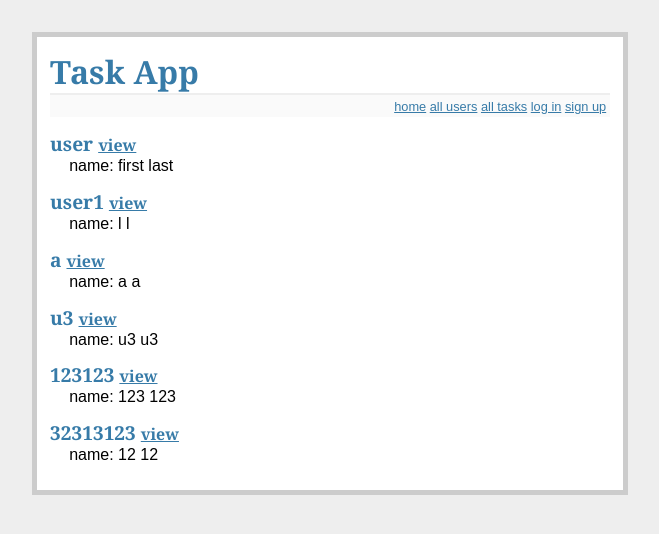
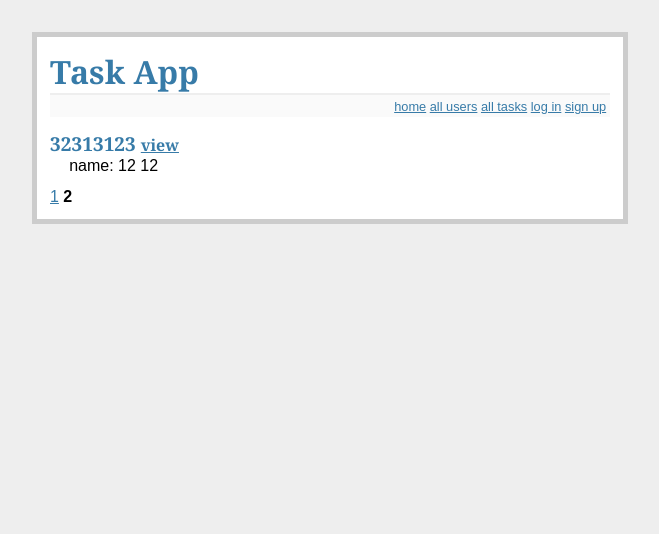
Before and after one commit to kurtkerwinko/flask-task-app, a Flask app: page /users/?page=2 in a window 1280 px wide. Shown: the top 534 px of the page, without its empty margins (310-969 px from the left). Run offline with Flask 2, Linux system fonts and the light colour scheme; data comes from the database, SQL or seed files in the repository; both versions use the stored data as it was after the commit.

Commit message:
Add users pagination

```diff
--- a/app/mod_tasks/controllers.py
+++ b/app/mod_tasks/controllers.py
@@ -26,9 +26,6 @@ def index():
   elif fltr == 'nc':
     tasks = Task.query.filter_by(completed_by=None)
   tasks = tasks.paginate(page, app.config["ITEMS_PER_PAGE"], False)
-  print("===================================")
-  print(app.jinja_env)
-  print("===================================")
   return render_template('tasks/index.html', tasks=tasks)
 
 @mod_tasks.route('/new', methods=['GET'])
--- a/app/mod_users/controllers.py
+++ b/app/mod_users/controllers.py
@@ -1,13 +1,14 @@
 from flask import Blueprint, request, render_template, abort, \
                   flash, g, session, redirect, url_for
-from app import db
+from app import app, db
 from app.mod_users.models import User
 
 mod_users = Blueprint('users', __name__, url_prefix='/users')
 
 @mod_users.route('/')
 def index():
-  users = User.query.all()
+  page = 1 if request.args.get('page')==None else int(request.args.get('page'))
+  users = User.query.paginate(page, app.config["ITEMS_PER_PAGE"], False)
   return render_template('users/index.html', users=users)
 
 @mod_users.route('/<username>')
--- a/app/templates/users/index.html
+++ b/app/templates/users/index.html
@@ -1,7 +1,8 @@
 {% extends "layouts/application.html" %}
 {% block body %}
+  {% from "_paginationhelpers.html" import render_pagination %}
   <ul class=tasks>
-    {% for user in users %}
+    {% for user in users.items %}
       <li>
         <h2>
           {{ user.username }}
@@ -15,4 +16,5 @@
       <li><em>Unbelievable.  No users here so far</em></li>
     {% endfor %}
   </ul>
+  {{ render_pagination(users, 'users.index') }}
 {% endblock %}
```
Also changed, not shown: app.db, 2 other files.
